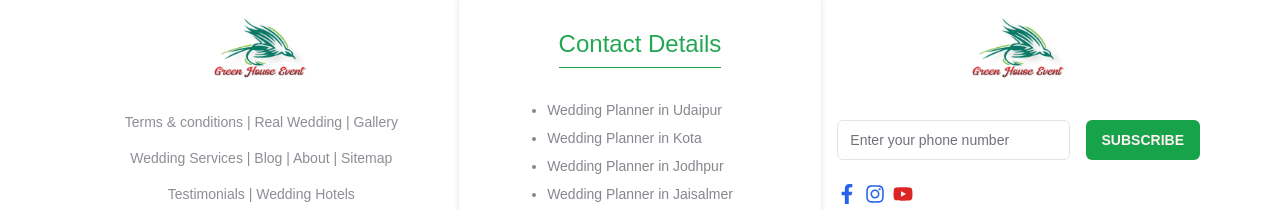
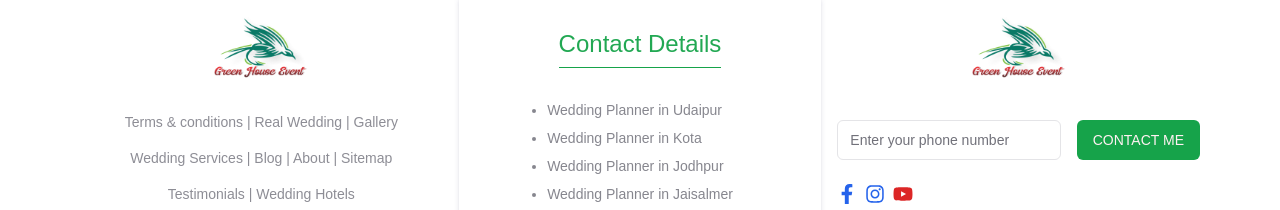
Before and after one commit to greenhouseevent/wedding-, a Next.js app: page / in a window 1280 px wide. Shown: the part 5416-5626 px from the top of the page. Built offline with nearby package versions, Linux system fonts and the light colour scheme.

Commit message:
fixed footer

```diff
--- a/components/Footer.tsx
+++ b/components/Footer.tsx
@@ -4,10 +4,11 @@ import React, { useState } from "react";
 import { Wrapper } from "./Wrapper";
 import Image from "next/image";
 import { Input } from "./ui/input";
-import { Button } from "./ui/button";
+import { Button, buttonVariants } from "./ui/button";
 import { FaFacebookF, FaInstagram } from "react-icons/fa";
 import Link from "next/link";
 import { FaYoutube } from "react-icons/fa6";
+import { cn } from "@/lib/utils";
 
 export const Footer = () => {
   const [number, setNumber] = useState<null | string>(null);
@@ -81,12 +82,15 @@ export const Footer = () => {
                 onKeyDown={(e) => e.key === "Enter" && onSubmit()}
               />
             </div>
-            <Button
-              className="mr-auto font-semibold uppercase"
-              onClick={() => onSubmit()}
+            <Link
+              href={`https://api.whatsapp.com/send/?phone=9664291374&text=Kindly%20give%20me%20a%20callback&type=phone_number&app_absent=0`}
+              className={cn(
+                "mr-auto font-semibold uppercase",
+                buttonVariants(),
+              )}
             >
-              SUBSCRIBE
-            </Button>
+              Contact Me
+            </Link>
           </div>
           <div className="mb-4 mr-auto flex justify-start gap-2 text-xl">
             <Link
```
